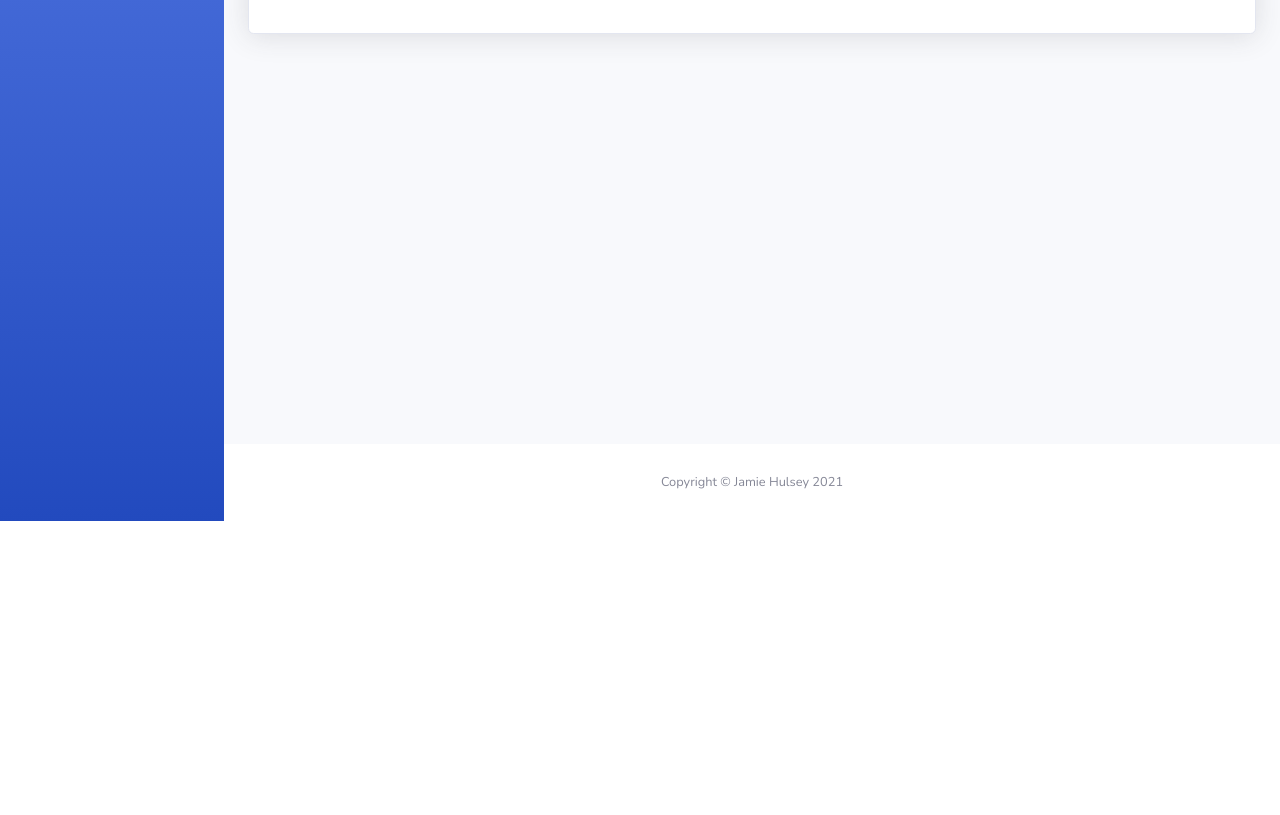
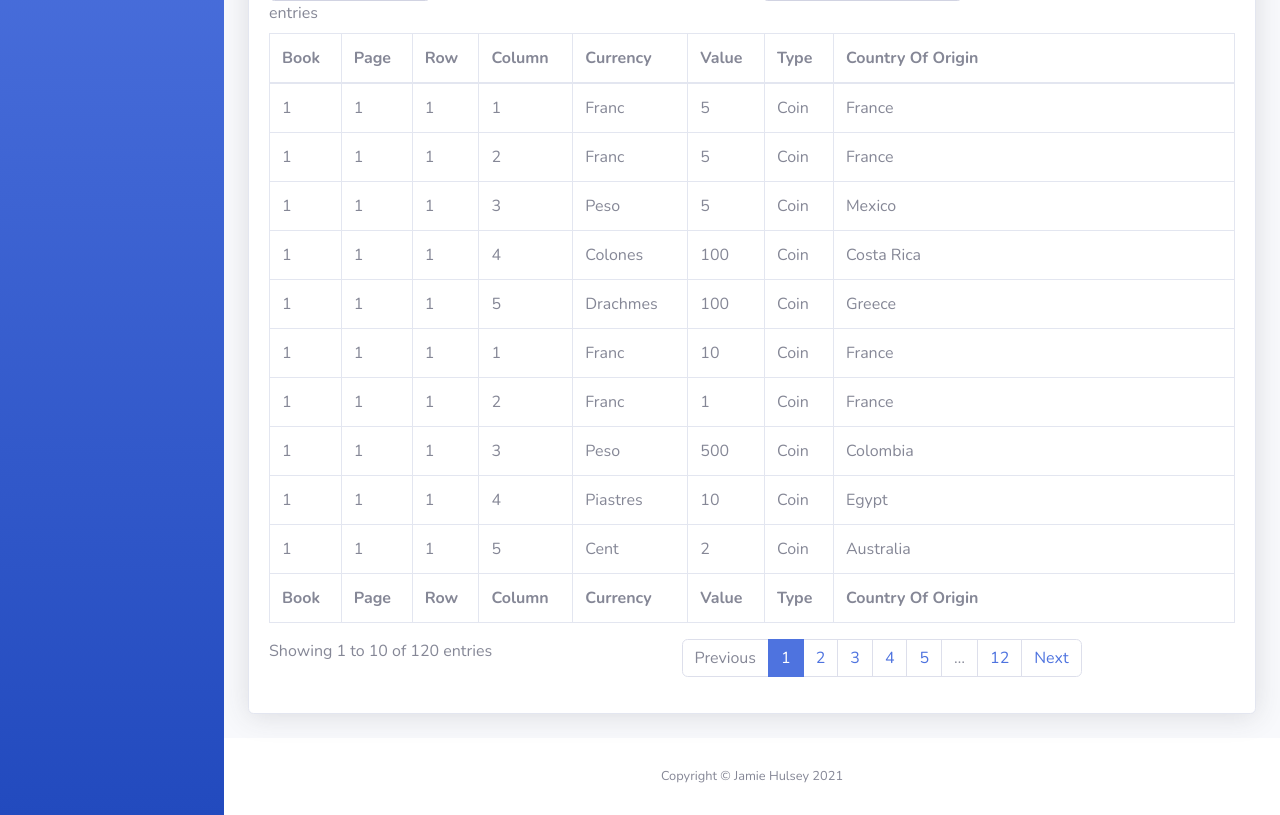
Before and after one commit to kaido1224/currencytracker, a Django app: page /collection in a window 1280 px wide. Shown: the part 279-1094 px from the top of the page. Before the commit the page ends 800 px from the top, so only its background shows below. Run offline with Django 3.2, Linux system fonts and the light colour scheme; the visitor is signed in with stand-in values (Sample User, id 1); data comes from the database, SQL or seed files in the repository; some libraries are stand-ins or nearby versions.

Commit message:
Add initial collection and country code selection changes.

```diff
--- a/myapp/templates/base.html
+++ b/myapp/templates/base.html
@@ -31,7 +31,10 @@
         <!-- Custom scripts for all pages-->
         <script src="{% static 'sbadmin2/js/sb-admin-2.min.js' %}"></script>
 
-        <!-- Page level plugins -->
+        <!-- Datatables -->
+        <script src="{% static 'sbadmin2/vendor/datatables/jquery.dataTables.min.js' %}"></script>
+        <script src="{% static 'sbadmin2/vendor/datatables/dataTables.bootstrap4.min.js' %}"></script>
+
         <script src="{% static 'sbadmin2/vendor/chart.js/Chart.min.js' %}"></script>
 
         <script type="text/javascript">
@@ -40,10 +43,6 @@
                 let url = window.location.pathname;
 
                 $('li.nav-item a[href="'+ url +'"]').parent().addClass('active');
-
-                // $('ul.nav a[href="'+ url +'"]').parent().addClass('active');
-                // $('ul.nav a[href="'+ url +'"]').parent().parent().parent().addClass('show')
-                // $('ul.nav a[href="'+ url +'"]').parent().parent().parent().prev().addClass('active').attr('aria-expanded', 'true');
             });
         </script>
         {% block extrajs %}
--- a/myapp/templates/collection.html
+++ b/myapp/templates/collection.html
@@ -23,16 +23,42 @@
                             <th>Country Of Origin</th>
                         </tr>
                     </thead>
-                    <tfoot>
+                    <tbody>
                         {% for line in results %}
                             <tr>
+                                <td>{{ line.book }}</td>
+                                <td>{{ line.page }}</td>
+                                <td>{{ line.row }}</td>
+                                <td>{{ line.column }}</td>
+                                <td>{{ line.currency }}</td>
+                                <td>{{ line.value }}</td>
+                                <td>{{ line.type }}</td>
+                                <td>{{ line.country }}</td>
                             </tr>
                         {% endfor %}
+                    </tbody>
+                    <tfoot>
+                        <tr>
+                            <th>Book</th>
+                            <th>Page</th>
+                            <th>Row</th>
+                            <th>Column</th>
+                            <th>Currency</th>
+                            <th>Value</th>
+                            <th>Type</th>
+                            <th>Country Of Origin</th>
+                        </tr>
                     </tfoot>
                 </table>
             </div>
         </div>
      </div>
 </div>
-
 {% endblock content %}
+{% block extrajs %}
+<script>
+    $(document).ready(function() {
+        $('#dataTable').DataTable();
+    });
+</script>
+{% endblock extrajs %}
--- a/myapp/views.py
+++ b/myapp/views.py
@@ -1,5 +1,3 @@
-
-
 from django.contrib import messages
 from django.contrib.auth import REDIRECT_FIELD_NAME
 from django.contrib.auth import login as auth_login
@@ -17,12 +15,58 @@ from django.views.generic import RedirectView
 
 from myapp.forms import LoginForm
 
+from myapp.models import Currency
+
+from pycountry import countries
+from pycountry import historic_countries
+
 
 class CollectionView(LoginRequiredMixin, View):
     t = "collection.html"
 
     def get(self, request):
         ctx = {}
+
+        currency = Currency.objects.all()
+
+        results = []
+
+        for line in currency:
+            line_info = {}
+            line_info["book"] = line.book
+            line_info["page"] = line.page
+            line_info["row"] = line.page
+            line_info["column"] = line.column
+            line_info["currency"] = line.currency
+            line_info["value"] = line.value
+            line_info["type"] = line.type
+
+            # Move to a function in the future.
+            country_code = None
+
+            # Hard-coded because CS was reused for a different country that now no longer exists.
+            if line.country == "CS":
+                country_code = "Czechoslovakia"
+            elif line.country == "CE":
+                # Multiple countries use this as their currency.
+                country_code = "Eastern Carribean Islands"
+            else:
+                try:
+                    country_code = countries.get(alpha_2=line.country).name
+                except Exception:
+                    pass
+
+                if not country_code:
+                    try:
+                        country_code = historic_countries.get(alpha_2=line.country).name
+                    except Exception:
+                        country_code = line.country
+
+            line_info["country"] = country_code
+            results.append(line_info)
+
+        ctx["results"] = results
+
         return render(request, self.t, ctx)
 
 
```
Also changed, not shown: myapp/migrations/0002_auto_20211210_0311.py (added).
